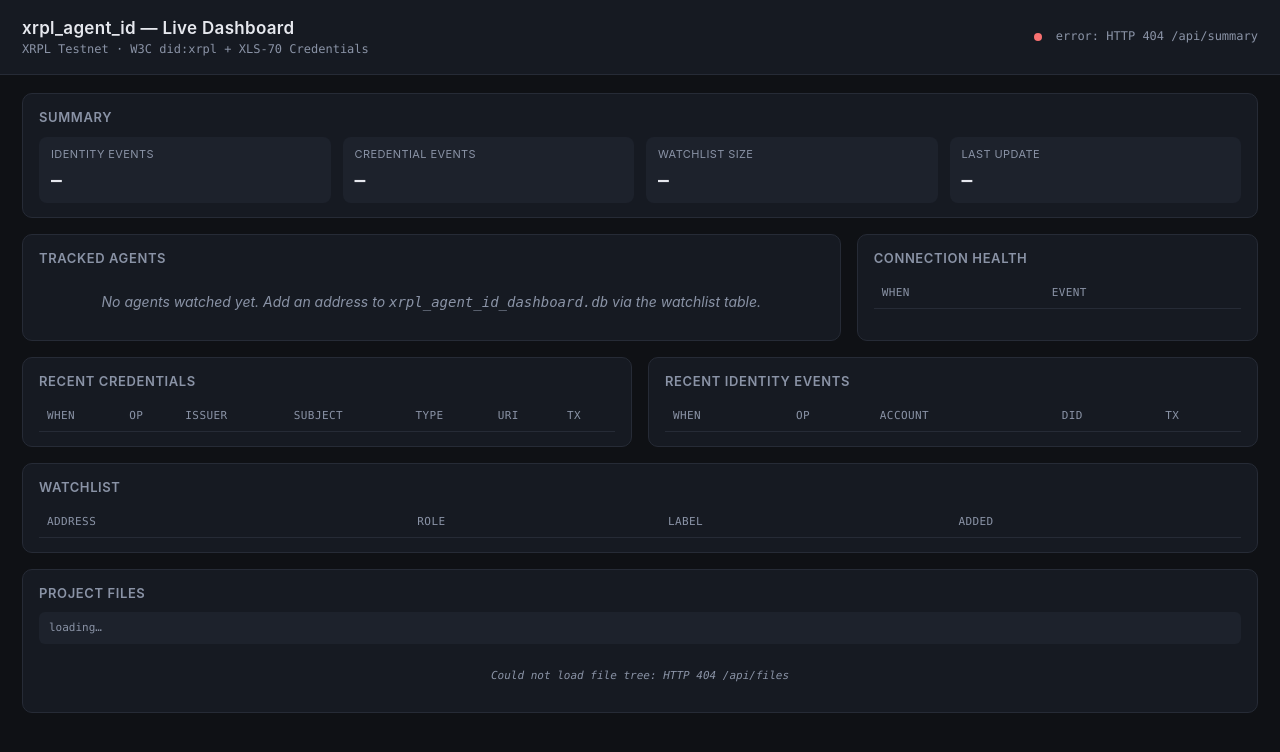
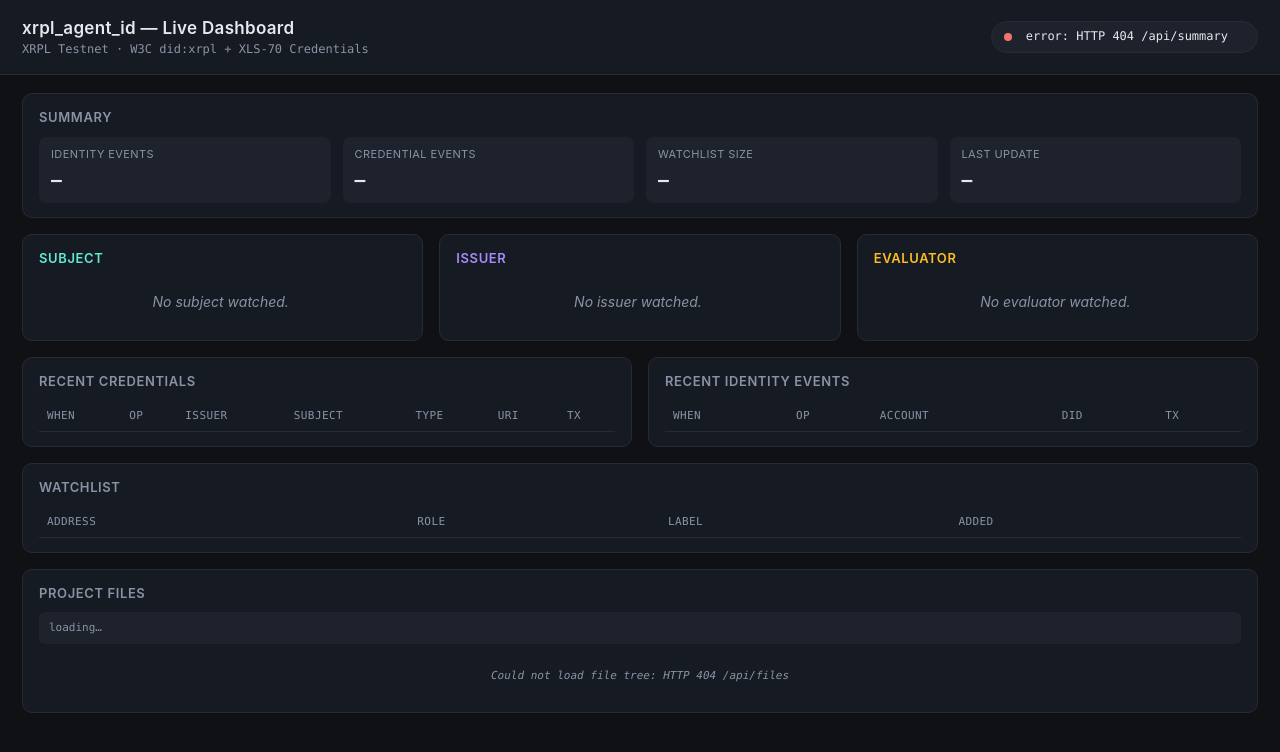
Before and after one commit to DuNorth595/xrpl_agent_id, a Python web app: template xrpl_agent_id/dashboard/templates/index.html in a window 1280 px wide. Shown: the top 752 px of the page. Run offline with Jinja, Linux system fonts and the light colour scheme; the template is opened without the code that fills it, so the values that code supplies are empty.

Commit message:
Split Tracked Agents into 3 columns; move Connection Health to header pill
Dashboard layout:
- Three side-by-side panels (col-4 each) labeled Subject / Issuer / Evaluator
- Color-coded column headings: Subject teal, Issuer purple, Evaluator amber
- Agents bucketed by watchlist role (subject / issuer / evaluator)
- Empty columns show 'No <role> watched.' instead of blank panel
- Connection Health removed from main grid → moved to header as clickable pill
- Pill click toggles a dropdown popover with the full event log table
- × close button + click-outside-to-dismiss
- Pill also shows secondary 'N events' count from monitor_events buffer

Data + tests:
- watchlist role 'agent' renamed to 'subject' for clarity
- Evaluator gets its own 'evaluator' role (was 'issuer' with label 'Evaluator')
- backfill.py updated so re-running stays consistent
- test_dashboard + test_trust updated for new role names and 0.2.2 version
- 47/47 offline tests pass

Files touched:
- xrpl_agent_id/dashboard/templates/index.html: header pill, popover, 3-col layout, CSS
- xrpl_agent_id/dashboard/templates/dashboard.js: agent bucketing, pill/popover handlers
- xrpl_agent_id/dashboard/backfill.py: new role names
- tests/test_dashboard.py, tests/test_trust.py: role + version updates
- docs/CHANGELOG.md: new [0.2.2] section
- xrpl_agent_id/__init__.py: version bump

```diff
--- a/xrpl_agent_id/__init__.py
+++ b/xrpl_agent_id/__init__.py
@@ -33,7 +33,7 @@
     TrustRegistry,
 )
 
-__version__ = "0.2.1"
+__version__ = "0.2.2"
 
 __all__ = [
     # Core types
--- a/xrpl_agent_id/dashboard/templates/dashboard.js
+++ b/xrpl_agent_id/dashboard/templates/dashboard.js
@@ -34,6 +34,7 @@
 
 let lastSuccessfulFetch = 0;
 let lastErrorMsg = "";
+let lastEventCount;
 
 async function getJSON(url) {
   const r = await fetch(url, { cache: "no-store" });
@@ -45,6 +46,13 @@
   $("conn-dot").classList.toggle("good", ok);
   $("conn-dot").classList.toggle("bad", !ok);
   $("conn-text").textContent = msg;
+  // Show event count in the pill's secondary span, if there's recent data
+  const summaryEl = $("conn-summary");
+  if (ok && lastEventCount !== undefined) {
+    summaryEl.textContent = `${lastEventCount} events`;
+  } else {
+    summaryEl.textContent = "";
+  }
 }
 
 async function refresh() {
@@ -64,14 +72,19 @@
     $("stat-watch").textContent = summary.watchlist_count ?? 0;
     $("stat-when").textContent = fmtTime(summary.now);
 
-    // Agents
-    const agentsEl = $("agents");
-    if (!agents.agents || agents.agents.length === 0) {
-      agentsEl.innerHTML =
-        '<div class="empty">No agents watched yet. Insert into watchlist table to track.</div>';
-    } else {
-      agentsEl.innerHTML = "";
-      for (const a of agents.agents) {
+    // Agents — split into three columns by role (subject / issuer / evaluator).
+    // Multiple agents can land in the same column (e.g. two issuers).
+    const cols = {
+      subject:   $("agents-subject"),
+      issuer:    $("agents-issuer"),
+      evaluator: $("agents-evaluator"),
+    };
+    // Reset
+    for (const c of Object.values(cols)) c.innerHTML = "";
+
+    const bucket = (role) => (agents.agents || []).filter((a) => a.role === role);
+
+    const renderCard = (a) => {
       const card = document.createElement("div");
       card.className = "agent-card";
       const didStatus = a.did_status
@@ -98,18 +111,30 @@
               </div>`;
             })
             .join("")}</div>`;
-        const roleClass = a.role === "issuer" ? "issuer" : a.role === "observer" ? "observer" : "";
       card.innerHTML = `
         <h3>
-            <span class="role ${roleClass}">${a.role}</span>
           ${a.label ? `<span>${a.label}</span>` : ""}
           <span class="addr">${a.address}</span>
         </h3>
         <div>${didStatus}</div>
         ${credsHtml}
       `;
-        agentsEl.appendChild(card);
+      return card;
+    };
+
+    let anyAgent = false;
+    for (const role of ["subject", "issuer", "evaluator"]) {
+      const agents = bucket(role);
+      if (agents.length === 0) {
+        cols[role].innerHTML = `<div class="empty">No ${role} watched.</div>`;
+        continue;
       }
+      anyAgent = true;
+      for (const a of agents) cols[role].appendChild(renderCard(a));
+    }
+    if (!anyAgent) {
+      // Shouldn't reach here given the per-col empty state, but safety net.
+      for (const c of Object.values(cols)) c.innerHTML = `<div class="empty">No agents watched yet.</div>`;
     }
 
     // Watchlist
@@ -167,6 +192,7 @@
       .join("") || '<tr><td colspan="2" class="empty">no monitor events yet</td></tr>';
 
     lastSuccessfulFetch = Math.floor(Date.now() / 1000);
+    lastEventCount = (health.events || []).length;
     setConnState(true, `connected · ${summary.identity_events + summary.credential_events} events`);
   } catch (e) {
     lastErrorMsg = e.message || String(e);
@@ -246,5 +272,22 @@
   }
 }, 5000);
 
+// Health popover — click the pill to toggle, click × to close.
+const healthPill = $("health-pill");
+const healthPopover = $("health-popover");
+const healthClose = $("health-close");
+healthPill.addEventListener("click", () => {
+  healthPopover.hidden = !healthPopover.hidden;
+});
+healthClose.addEventListener("click", () => {
+  healthPopover.hidden = true;
+});
+document.addEventListener("click", (e) => {
+  // Click outside the popover closes it
+  if (healthPopover.hidden) return;
+  if (healthPopover.contains(e.target) || healthPill.contains(e.target)) return;
+  healthPopover.hidden = true;
+});
+
 refresh();
 setInterval(refresh, REFRESH_MS);
--- a/xrpl_agent_id/dashboard/templates/index.html
+++ b/xrpl_agent_id/dashboard/templates/index.html
@@ -37,7 +37,9 @@
     background: var(--panel);
     gap: 16px;
     flex-wrap: wrap;
+    position: relative;
   }
+  header .header-main { flex: 1; min-width: 0; }
   header h1 {
     margin: 0;
     font-size: 17px;
@@ -49,6 +51,79 @@
     font-family: var(--mono);
     font-size: 12px;
   }
+
+  /* Health pill in header (click to expand popover) */
+  .health-pill {
+    display: inline-flex;
+    align-items: center;
+    gap: 8px;
+    padding: 6px 12px;
+    background: var(--panel-2);
+    border: 1px solid var(--border);
+    border-radius: 999px;
+    font-family: var(--mono);
+    font-size: 12px;
+    cursor: pointer;
+    user-select: none;
+    transition: border-color 0.15s, background 0.15s;
+  }
+  .health-pill:hover {
+    border-color: var(--accent);
+    background: rgba(94, 234, 212, 0.05);
+  }
+  .health-pill .health-summary {
+    font-size: 11px;
+    padding-left: 8px;
+    border-left: 1px solid var(--border);
+  }
+
+  /* Dropdown popover anchored under the pill */
+  .health-popover {
+    position: absolute;
+    top: calc(100% + 6px);
+    right: 22px;
+    width: 360px;
+    max-height: 420px;
+    overflow-y: auto;
+    background: var(--panel);
+    border: 1px solid var(--border);
+    border-radius: 10px;
+    padding: 10px 12px;
+    box-shadow: 0 8px 24px rgba(0, 0, 0, 0.4);
+    z-index: 50;
+  }
+  .health-popover[hidden] { display: none; }
+  .health-popover-header {
+    display: flex;
+    align-items: center;
+    justify-content: space-between;
+    padding: 4px 0 8px;
+    border-bottom: 1px solid var(--border);
+    margin-bottom: 6px;
+    font-size: 13px;
+  }
+  .health-popover-header button {
+    background: transparent;
+    border: 0;
+    color: var(--muted);
+    font-size: 18px;
+    cursor: pointer;
+    line-height: 1;
+    padding: 0 4px;
+  }
+  .health-popover-header button:hover { color: var(--text); }
+
+  /* Three-column agent grid */
+  .agent-col .agent-col-body {
+    max-height: 380px;
+    overflow-y: auto;
+    padding-right: 4px;
+  }
+  .agent-col .agent-col-body:empty::before,
+  .agent-col .agent-col-body .empty { display: block; }
+  .agent-col[data-role="subject"] h2 { color: var(--accent); }
+  .agent-col[data-role="issuer"] h2  { color: var(--accent-2); }
+  .agent-col[data-role="evaluator"] h2 { color: var(--warn); }
   .container {
     padding: 18px 22px;
     display: grid;
@@ -219,15 +294,26 @@
 </head>
 <body>
 <header>
-  <div>
+  <div class="header-main">
     <h1>xrpl_agent_id — Live Dashboard</h1>
     <div class="meta">
       XRPL Testnet · W3C did:xrpl + XLS-70 Credentials
     </div>
   </div>
-  <div class="meta" id="connection">
+  <div class="health-pill" id="health-pill" title="Click for full event log">
     <span class="dot" id="conn-dot"></span>
     <span id="conn-text">connecting…</span>
+    <span class="health-summary muted" id="conn-summary"></span>
+  </div>
+  <div class="health-popover" id="health-popover" hidden>
+    <div class="health-popover-header">
+      <strong>Connection health</strong>
+      <button id="health-close" aria-label="Close">×</button>
+    </div>
+    <table id="health">
+      <thead><tr><th>When</th><th>Event</th></tr></thead>
+      <tbody></tbody>
+    </table>
   </div>
 </header>
 
@@ -242,19 +328,25 @@
     </div>
   </div>
 
-  <div class="panel col-8">
-    <h2>Tracked agents</h2>
-    <div id="agents">
-      <div class="empty">No agents watched yet. Add an address to <code>xrpl_agent_id_dashboard.db</code> via the watchlist table.</div>
+  <div class="panel col-4 agent-col" data-role="subject">
+    <h2>Subject</h2>
+    <div class="agent-col-body" id="agents-subject">
+      <div class="empty">No subject watched.</div>
     </div>
   </div>
 
-  <div class="panel col-4">
-    <h2>Connection health</h2>
-    <table id="health">
-      <thead><tr><th>When</th><th>Event</th></tr></thead>
-      <tbody></tbody>
-    </table>
+  <div class="panel col-4 agent-col" data-role="issuer">
+    <h2>Issuer</h2>
+    <div class="agent-col-body" id="agents-issuer">
+      <div class="empty">No issuer watched.</div>
+    </div>
+  </div>
+
+  <div class="panel col-4 agent-col" data-role="evaluator">
+    <h2>Evaluator</h2>
+    <div class="agent-col-body" id="agents-evaluator">
+      <div class="empty">No evaluator watched.</div>
+    </div>
   </div>
 
   <div class="panel col-6">
@@ -273,9 +365,7 @@
   <div class="panel col-6">
     <h2>Recent identity events</h2>
     <table id="ids">
-      <thead>
-        <tr><th>When</th><th>Op</th><th>Account</th><th>DID</th><th>Tx</th></tr>
-      </thead>
+      <thead><tr><th>When</th><th>Op</th><th>Account</th><th>DID</th><th>Tx</th></tr></thead>
       <tbody></tbody>
     </table>
   </div>
```
Also changed, not shown: tests/test_dashboard.py (+3 -3 lines), tests/test_trust.py (+1 -1 lines), xrpl_agent_id/dashboard/backfill.py (+5 -2 lines), docs/CHANGELOG.md. Lines whose indentation alone changed are shown as unchanged.
